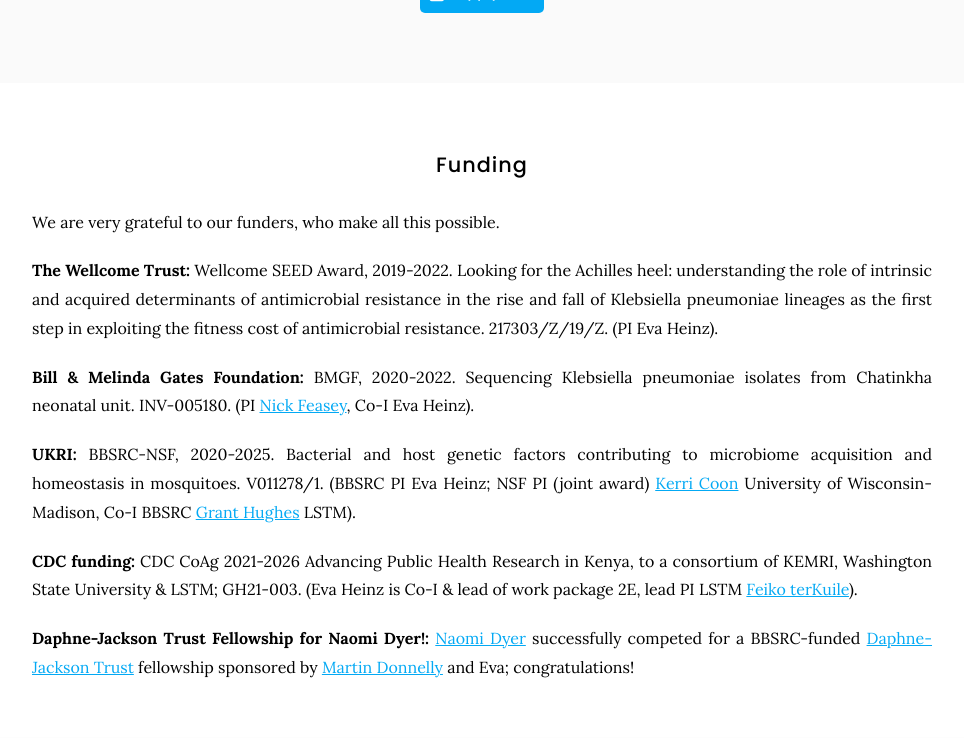
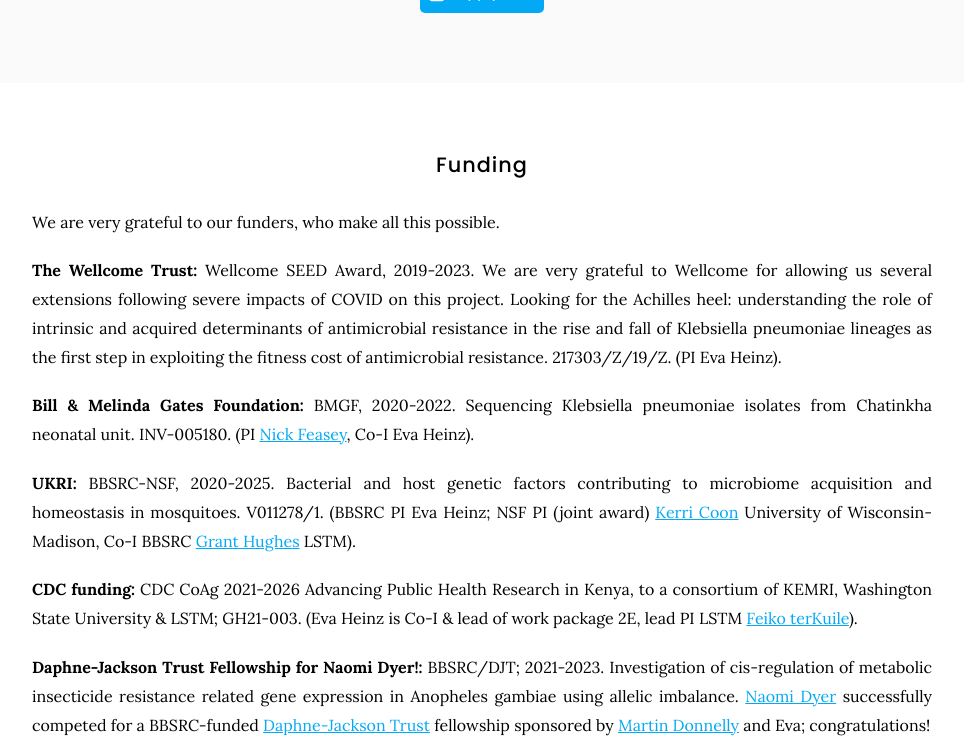
Before and after one commit to Evo-MInt/MicGen-lab-website, a Jekyll site: the page built from team/index.md, in a window 1280 px wide and 900 px high, scrolled down 2729 px, cut to the strip 0-738 px from the top of the window. Shown: the whole strip, without its empty margins (158-1122 px from the left). Built offline with Jekyll 4.4.1, drawn with Linux system fonts in a browser that asks for light colours.

Commit message:
Update index.md

```diff
--- a/team/index.md
+++ b/team/index.md
@@ -74,7 +74,7 @@
 
 We are very grateful to our funders, who make all this possible.
 
-**The Wellcome Trust:** Wellcome SEED Award, 2019-2022. Looking for the Achilles heel: understanding the role of intrinsic and acquired determinants of antimicrobial resistance in the rise and fall of Klebsiella pneumoniae lineages as the first step in exploiting the fitness cost of antimicrobial resistance. 217303/Z/19/Z. (PI Eva Heinz).
+**The Wellcome Trust:** Wellcome SEED Award, 2019-2023. We are very grateful to Wellcome for allowing us several extensions following severe impacts of COVID on this project. Looking for the Achilles heel: understanding the role of intrinsic and acquired determinants of antimicrobial resistance in the rise and fall of Klebsiella pneumoniae lineages as the first step in exploiting the fitness cost of antimicrobial resistance. 217303/Z/19/Z. (PI Eva Heinz).
 
 **Bill & Melinda Gates Foundation:** BMGF, 2020-2022. Sequencing Klebsiella pneumoniae isolates from Chatinkha neonatal unit. INV-005180. (PI [Nick Feasey](https://www.lstmed.ac.uk/about/people/professor-nicholas-feasey), Co-I Eva Heinz).
 
@@ -82,6 +82,6 @@
 
 **CDC funding:** CDC CoAg 2021-2026 Advancing Public Health Research in Kenya, to a consortium of KEMRI, Washington State University & LSTM; GH21-003. (Eva Heinz is Co-I & lead of work package 2E, lead PI LSTM [Feiko terKuile](https://www.lstmed.ac.uk/about/people/professor-feiko-ter-kuile)).
 
-**Daphne-Jackson Trust Fellowship for Naomi Dyer!:** [Naomi Dyer](https://lstm-microbial-genomics.github.io/MicGen-lab-website/members/naomi-dyer.html) successfully competed for a BBSRC-funded [Daphne-Jackson Trust](https://daphnejackson.org/) fellowship sponsored by [Martin Donnelly](https://www.lstmed.ac.uk/about/people/professor-martin-james-donnelly) and Eva; congratulations!
+**Daphne-Jackson Trust Fellowship for Naomi Dyer!:** BBSRC/DJT; 2021-2023. Investigation of cis-regulation of metabolic insecticide resistance related gene expression in Anopheles gambiae using allelic imbalance. [Naomi Dyer](https://lstm-microbial-genomics.github.io/MicGen-lab-website/members/naomi-dyer.html) successfully competed for a BBSRC-funded [Daphne-Jackson Trust](https://daphnejackson.org/) fellowship sponsored by [Martin Donnelly](https://www.lstmed.ac.uk/about/people/professor-martin-james-donnelly) and Eva; congratulations!
 
 {:.center}
```
